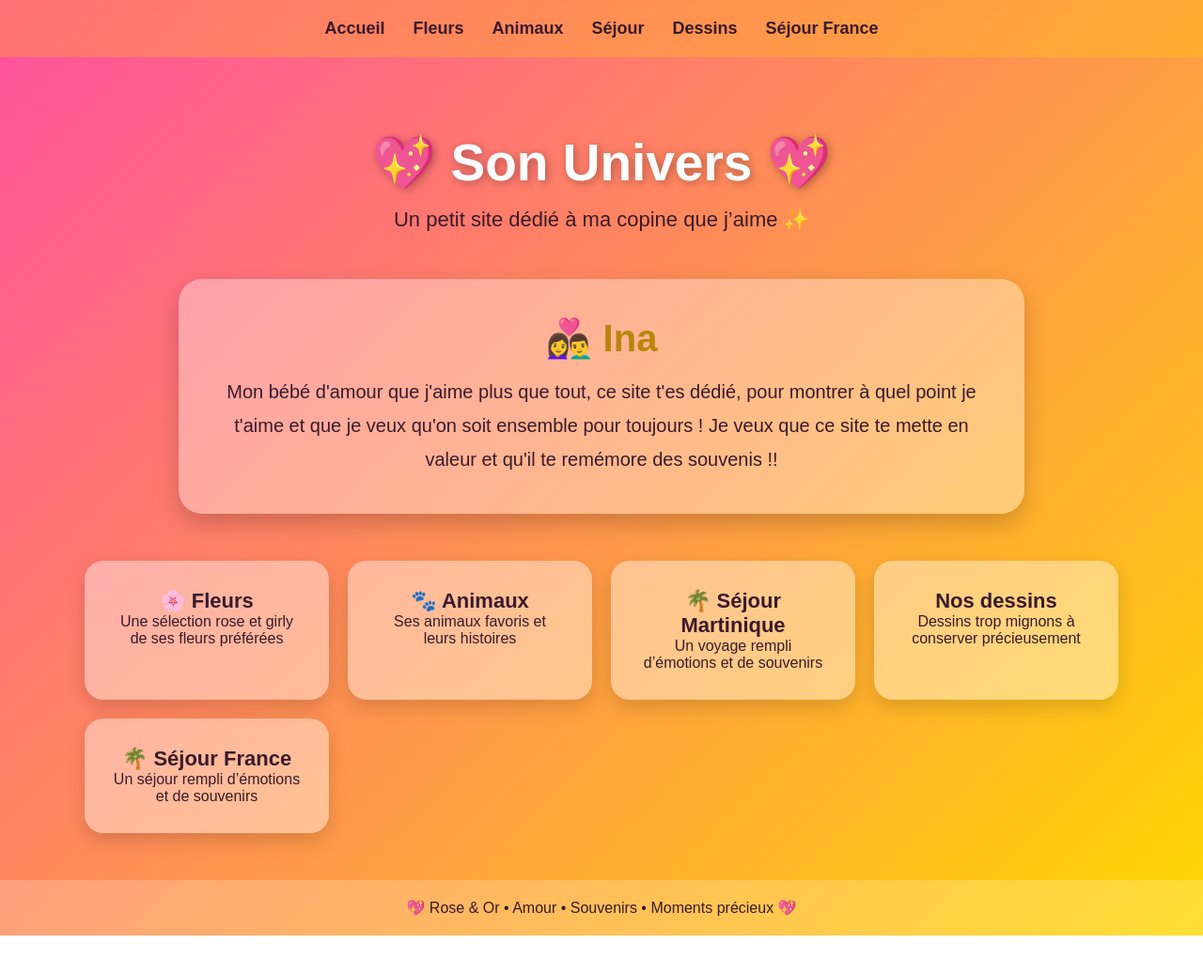
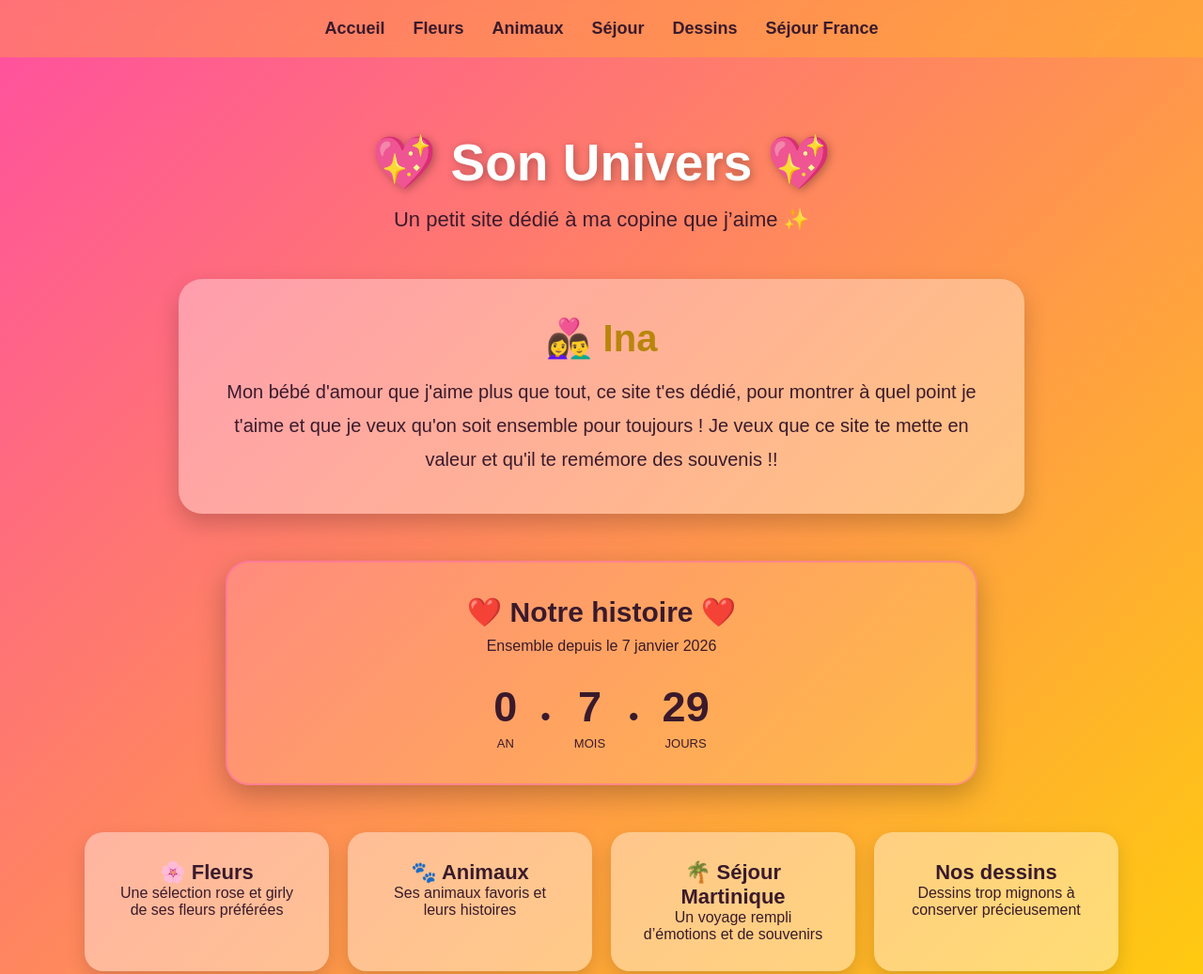
Before and after one commit to DavyFlop/Ina, a plain HTML site: page index.html in a window 1280 px wide. Shown: the top 1037 px of the page at 94% size. Before the commit the page ends 996 px from the top, so only its background shows below. Drawn offline with Linux system fonts and the light colour scheme.

Commit message:
[feat] : Compteur + fix sejour france

```diff
--- /dev/null
+++ b/compteur.js
@@ -0,0 +1,46 @@
+const dateDebut = new Date(2026, 0, 7);
+
+// Le compteur considère que la nouvelle journée commence à 6h
+function getDateCompteur() {
+    const maintenant = new Date();
+
+    if (maintenant.getHours() < 6) {
+        maintenant.setDate(maintenant.getDate() - 1);
+    }
+
+    return maintenant;
+}
+
+function calculerDuree() {
+    const maintenant = getDateCompteur();
+
+    let annees = maintenant.getFullYear() - dateDebut.getFullYear();
+    let mois = maintenant.getMonth() - dateDebut.getMonth();
+    let jours = maintenant.getDate() - dateDebut.getDate();
+
+    if (jours < 0) {
+        mois--;
+
+        const dernierJourMoisPrecedent = new Date(
+            maintenant.getFullYear(),
+            maintenant.getMonth(),
+            0
+        ).getDate();
+
+        jours += dernierJourMoisPrecedent;
+    }
+
+    if (mois < 0) {
+        annees--;
+        mois += 12;
+    }
+
+    document.getElementById("annees").textContent = annees;
+    document.getElementById("mois").textContent = mois;
+    document.getElementById("jours").textContent = jours;
+}
+
+calculerDuree();
+
+// Vérifie régulièrement s'il est 6h et actualise le compteur
+setInterval(calculerDuree, 60000);
--- a/index.html
+++ b/index.html
@@ -136,6 +136,75 @@
             margin-top: 40px;
             background: rgba(255, 255, 255, 0.2);
         }
+
+        .compteur-couple {
+            width: 90%;
+            max-width: 800px;
+            margin: 50px auto;
+            padding: 35px 20px;
+            text-align: center;
+
+            background: rgba(255, 255, 255, 0.12);
+            border: 2px solid rgba(255, 105, 180, 0.5);
+            border-radius: 25px;
+
+            box-shadow: 0 10px 30px rgba(0, 0, 0, 0.25);
+        }
+
+        .compteur-couple h2 {
+            font-size: 30px;
+            margin-bottom: 10px;
+        }
+
+        .compteur-couple p {
+            font-size: 16px;
+            margin-bottom: 30px;
+        }
+
+        .compteur {
+            display: flex;
+            justify-content: center;
+            align-items: center;
+            gap: 25px;
+        }
+
+        .temps {
+            display: flex;
+            flex-direction: column;
+            align-items: center;
+        }
+
+        .temps span {
+            font-size: 45px;
+            font-weight: bold;
+        }
+
+        .temps small {
+            font-size: 13px;
+            margin-top: 5px;
+        }
+
+        .separateur {
+            font-size: 30px;
+        }
+
+        @media (max-width: 600px) {
+            .compteur {
+                gap: 12px;
+            }
+
+            .temps span {
+                font-size: 32px;
+            }
+
+            .temps small {
+                font-size: 11px;
+            }
+
+            .separateur {
+                font-size: 22px;
+            }
+        }
     </style>
 
 </head>
@@ -168,6 +237,33 @@
             pour montrer à quel point je t'aime et que je veux qu'on soit ensemble pour toujours !
             Je veux que ce site te mette en valeur et qu'il te remémore des souvenis !!
         </p>
+    </section>
+
+    <section class="compteur-couple">
+        <h2>❤️ Notre histoire ❤️</h2>
+
+        <p>Ensemble depuis le 7 janvier 2026</p>
+
+        <div class="compteur">
+            <div class="temps">
+                <span id="annees">0</span>
+                <small>AN</small>
+            </div>
+
+            <div class="separateur">•</div>
+
+            <div class="temps">
+                <span id="mois">0</span>
+                <small>MOIS</small>
+            </div>
+
+            <div class="separateur">•</div>
+
+            <div class="temps">
+                <span id="jours">0</span>
+                <small>JOURS</small>
+            </div>
+        </div>
     </section>
 
     <!-- NAVIGATION VERS LES PAGES -->
@@ -206,5 +302,5 @@
     </footer>
 
 </body>
-
+<script src="compteur.js"></script>
 </html>
```
Also changed, not shown: sejour-france.html (+12 -12 lines).
